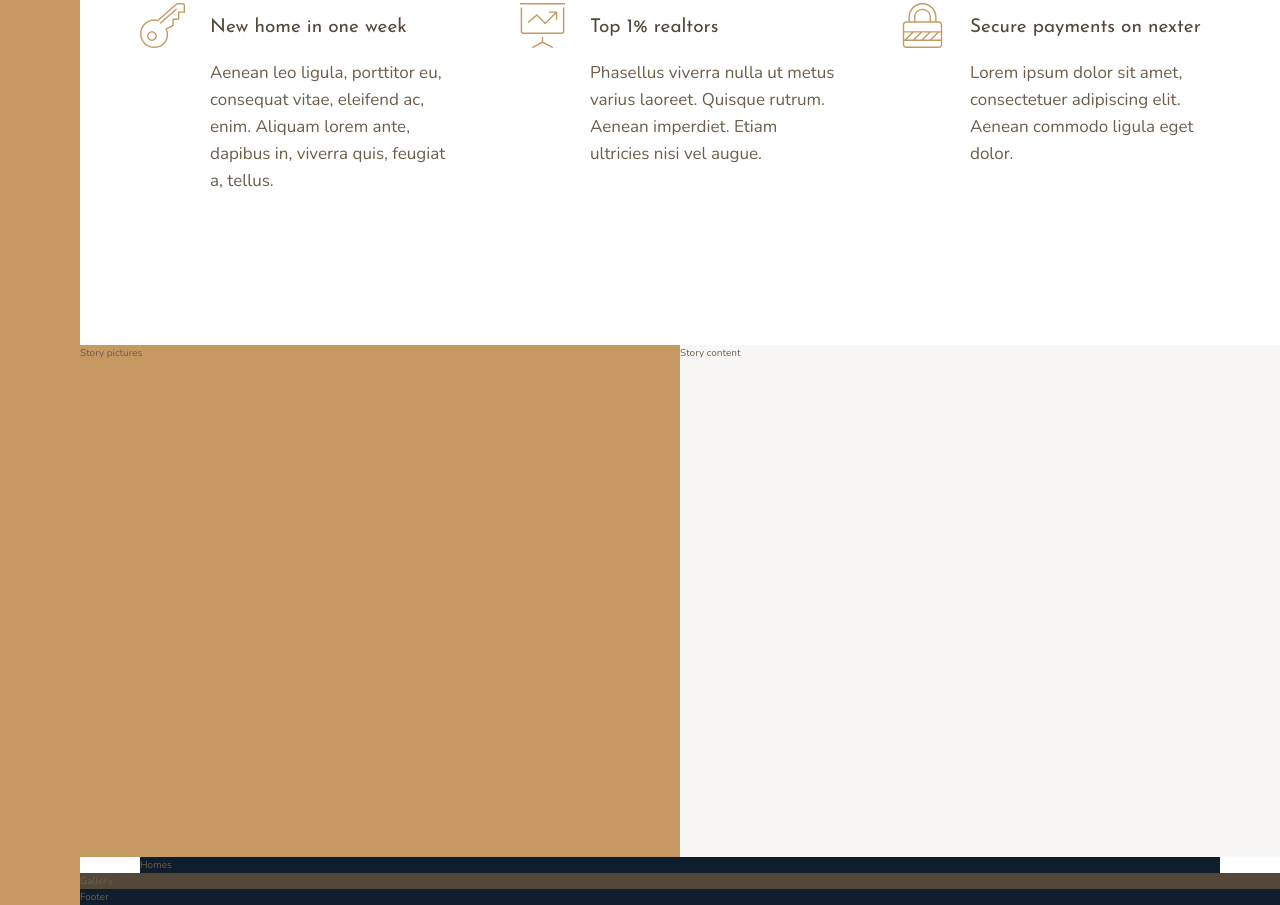
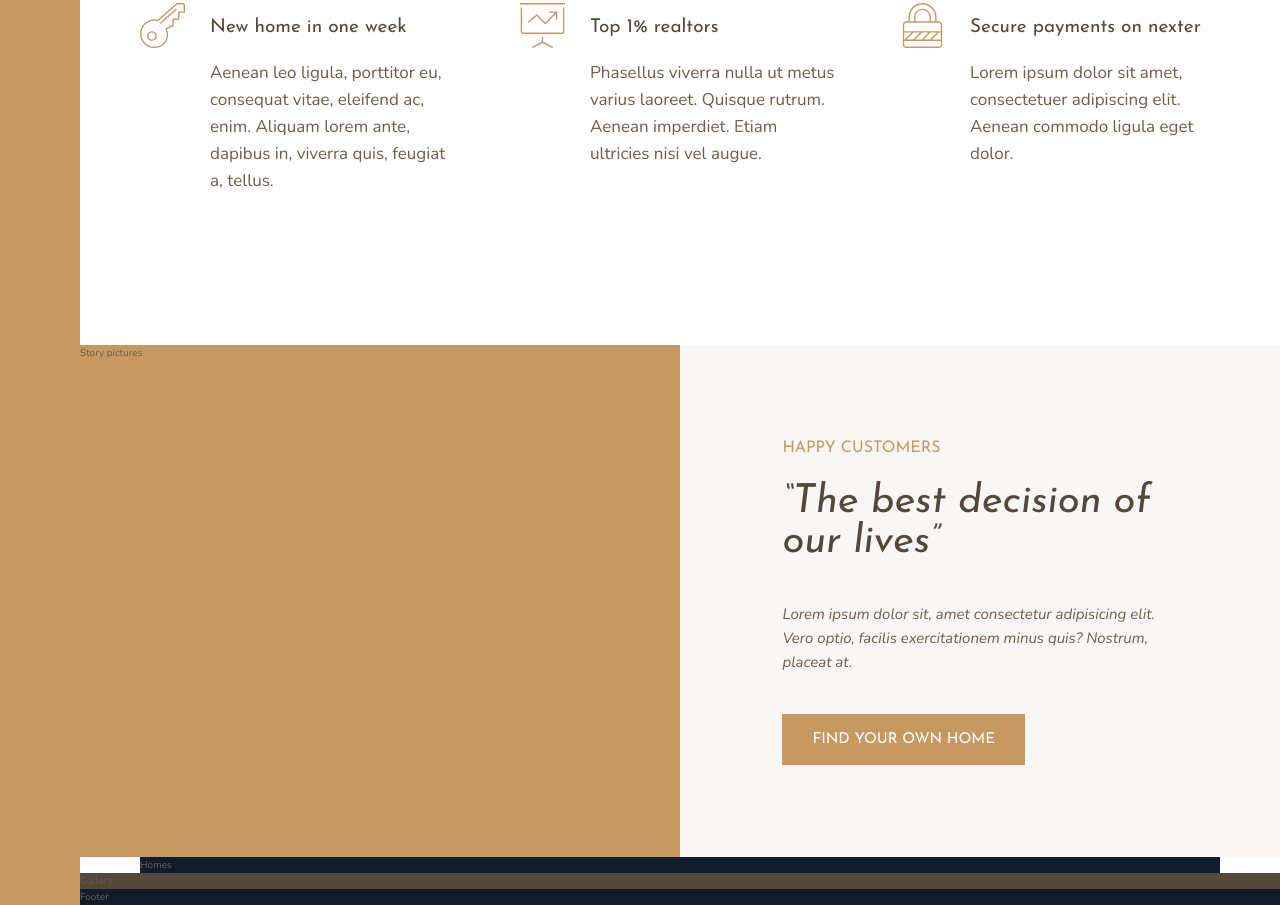
Before and after one commit to asyr01/nexter, a website: page index.html in a window 1280 px wide. Shown: the part 1018-1923 px from the top of the page. Drawn offline with nearby package versions, Linux system fonts and the light colour scheme.

Commit message:
Story section 1/2 built

```diff
--- a/index.html
+++ b/index.html
@@ -87,7 +87,17 @@
 
     <div class="story__pictures">Story pictures</div>
 
-    <div class="story__content">Story content</div>
+    <div class="story__content">
+      <h3 class="heading-3 mb-sm">Happy Customers</h3>
+      <h2 class="heading-2 heading-2--dark mb-lg">
+        &ldquo;The best decision of our lives&rdquo;
+      </h2>
+      <p class="story__text">
+        Lorem ipsum dolor sit, amet consectetur adipisicing elit. Vero optio,
+        facilis exercitationem minus quis? Nostrum, placeat at.
+      </p>
+      <button class="btn">Find your own home</button>
+    </div>
 
     <section class="homes">Homes</section>
 
--- a/sass/_story.scss
+++ b/sass/_story.scss
@@ -5,7 +5,21 @@
   }
 
   &__content {
+    display: grid;
+    align-content: center;
+    justify-items: start;
     background-color: $color-grey-light-1;
     grid-column: col-start 5 / full-end;
+    padding: 6rem 8vw;
+    // display: flex;
+    // flex-direction: column;
+    // justify-content: center;
+    // align-items: flex-start;
+  }
+
+  &__text {
+    font-size: 1.5rem;
+    font-style: italic;
+    margin-bottom: 4rem;
   }
 }
--- a/sass/_typography.scss
+++ b/sass/_typography.scss
@@ -9,10 +9,24 @@
 
 .heading-2 {
   @extend %heading;
+  font-size: 4rem;
+  font-style: italic;
+  line-height: 1;
+
+  &--light {
+    color: $color-grey-light-1;
+  }
+
+  &--dark {
+    color: $color-grey-dark-1;
+  }
 }
 
 .heading-3 {
   @extend %heading;
+  font-size: 1.6rem;
+  color: $color-primary;
+  text-transform: uppercase;
 }
 
 .heading-4 {
@@ -27,3 +41,36 @@
     color: $color-grey-dark-1;
   }
 }
+
+.btn {
+  background-color: $color-primary;
+  color: #fff;
+  border: none;
+  border-radius: 0;
+  font-family: $font-display;
+  font-size: 1.5rem;
+  text-transform: uppercase;
+  padding: 1.8rem 3rem;
+  cursor: pointer;
+  transition: all 0.2s;
+
+  &:hover {
+    background-color: $color-primary-dark;
+  }
+}
+
+.mb-sm {
+  margin-bottom: 2rem;
+}
+
+.mb-md {
+  margin-bottom: 3rem;
+}
+
+.mb-lg {
+  margin-bottom: 4rem;
+}
+
+.mb-hg {
+  margin-bottom: 8rem;
+}
```
Also changed, not shown: css/style.css.
